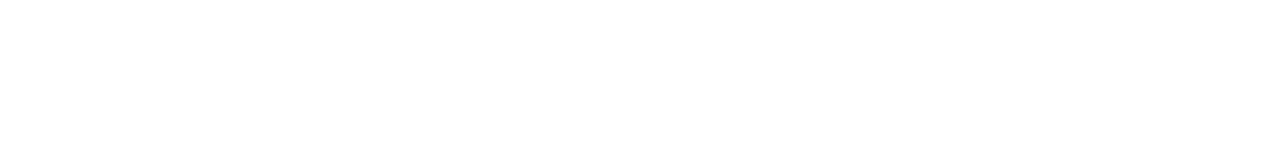
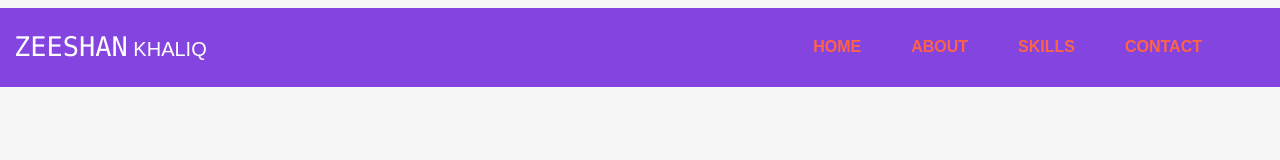
Before and after one commit to Zeeshankhaliq219/My-portfolio-, a plain HTML site: page index.html in a window 1280 px wide. Drawn offline with nearby package versions, Linux system fonts and the light colour scheme; a web font is replaced by a local one.

Commit message:
ADD HEADER

```diff
--- a/index.html
+++ b/index.html
@@ -1,30 +1,65 @@
 <!doctype html>
 <html lang="en">
-  <head>
+
+<head>
     <!-- Required meta tags -->
     <meta charset="utf-8">
     <meta name="viewport" content="width=device-width, initial-scale=1">
 
     <!-- Bootstrap CSS -->
-    <link href="https://cdn.jsdelivr.net/npm/bootstrap@5.1.3/dist/css/bootstrap.min.css" rel="stylesheet" integrity="sha384-1BmE4kWBq78iYhFldvKuhfTAU6auU8tT94WrHftjDbrCEXSU1oBoqyl2QvZ6jIW3" crossorigin="anonymous">
-         <!-- Font Awesome Link -->
+    <link href="https://cdn.jsdelivr.net/npm/bootstrap@5.1.3/dist/css/bootstrap.min.css" rel="stylesheet"
+        integrity="sha384-1BmE4kWBq78iYhFldvKuhfTAU6auU8tT94WrHftjDbrCEXSU1oBoqyl2QvZ6jIW3" crossorigin="anonymous">
+    <!-- Font Awesome Link -->
     <link rel="stylesheet" href="https://cdnjs.cloudflare.com/ajax/libs/font-awesome/5.15.4/css/all.min.css">
     <!-- Link CSS File  -->
     <link rel="stylesheet" href="style.css">
     <title>Zeeshan Khaliq</title>
-  </head>
-  <body>
+</head>
 
+<body>
+
+    <!-- Start Header -->
+
+    <nav class="navbar navbar-expand-lg  ">
+        <div class="container-fluid header_bg_color " id="Header">
+            <a class="navbar-brand logo_header" href="#"> <code class="logo">ZEESHAN</code> KHALIQ</a>
+            <button class="navbar-toggler" type="button" data-bs-toggle="collapse" data-bs-target="#navbarNav"
+                aria-controls="navbarNav" aria-expanded="false" aria-label="Toggle navigation">
+                <i class="fas fa-bars toggle"></i>
+            </button>
+            <div class="collapse navbar-collapse" id="navbarNav">
+                <ul class="navbar-nav right_item">
+                    <li class="nav-item">
+                        <a class="nav-link " aria-current="page" href="#">HOME</a>
+                    </li>
+                    <li class="nav-item">
+                        <a class="nav-link" href="#">ABOUT</a>
+                    </li>
+                    <li class="nav-item">
+                        <a class="nav-link" href="#">SKILLS</a>
+                    </li>
+                    <li class="nav-item">
+                        <a class="nav-link" href="#">CONTACT</a>
+                    </li>
+                </ul>
+            </div>
+        </div>
+    </nav>
+
+    <!-- End Header -->
 
     <!-- Optional JavaScript; choose one of the two! -->
 
     <!-- Option 1: Bootstrap Bundle with Popper -->
-    <script src="https://cdn.jsdelivr.net/npm/bootstrap@5.1.3/dist/js/bootstrap.bundle.min.js" integrity="sha384-ka7Sk0Gln4gmtz2MlQnikT1wXgYsOg+OMhuP+IlRH9sENBO0LRn5q+8nbTov4+1p" crossorigin="anonymous"></script>
+    <script src="https://cdn.jsdelivr.net/npm/bootstrap@5.1.3/dist/js/bootstrap.bundle.min.js"
+        integrity="sha384-ka7Sk0Gln4gmtz2MlQnikT1wXgYsOg+OMhuP+IlRH9sENBO0LRn5q+8nbTov4+1p"
+        crossorigin="anonymous"></script>
 
     <!-- Option 2: Separate Popper and Bootstrap JS -->
     <!--
     <script src="https://cdn.jsdelivr.net/npm/@popperjs/core@2.10.2/dist/umd/popper.min.js" integrity="sha384-7+zCNj/IqJ95wo16oMtfsKbZ9ccEh31eOz1HGyDuCQ6wgnyJNSYdrPa03rtR1zdB" crossorigin="anonymous"></script>
     <script src="https://cdn.jsdelivr.net/npm/bootstrap@5.1.3/dist/js/bootstrap.min.js" integrity="sha384-QJHtvGhmr9XOIpI6YVutG+2QOK9T+ZnN4kzFN1RtK3zEFEIsxhlmWl5/YESvpZ13" crossorigin="anonymous"></script>
     -->
-  </body>
+</body>
+
 </html>
--- a/style.css
+++ b/style.css
@@ -0,0 +1,57 @@
+@import url("https://fonts.googleapis.com/css2?family=Asul&family=Lobster&family=Oswald:wght@500&family=Roboto:ital,wght@0,300;1,400&family=Zen+Antique+Soft&family=Zen+Old+Mincho:wght@700&display=swap");
+* {
+  margin: 0;
+  padding: 0px;
+}
+
+body {
+  background-color: #f7f7f7;
+  font-family: sans-serif;
+}
+
+/* Start Header */
+.header_bg_color {
+  background-color: #8444df;
+  margin-top: 0px;
+  padding: 14px;
+}
+.logo {
+  color: white;
+  font-size: 27px;
+}
+.logo_header {
+  color: white !important;
+}
+.right_item {
+  margin-left: auto;
+  display: flex;
+  padding-right: 22px;
+  justify-content: space-between;
+}
+.right_item a {
+  color: white !important;
+}
+.toggle {
+  background-color: #9d69e5;
+  color: white;
+}
+.nav-link {
+  color: white;
+  padding: 12px;
+  border-radius: 15px;
+}
+.nav-link:link {
+  color: tomato !important;
+}
+.nav-link:hover {
+  background-color: #9d69e5;
+  color: white;
+  padding: 8px;
+  border-radius: 15px;
+  transition: 0s;
+}
+.right_item li {
+  margin-right: 34px;
+  font-weight: bold;
+}
+/* End Header */
```
